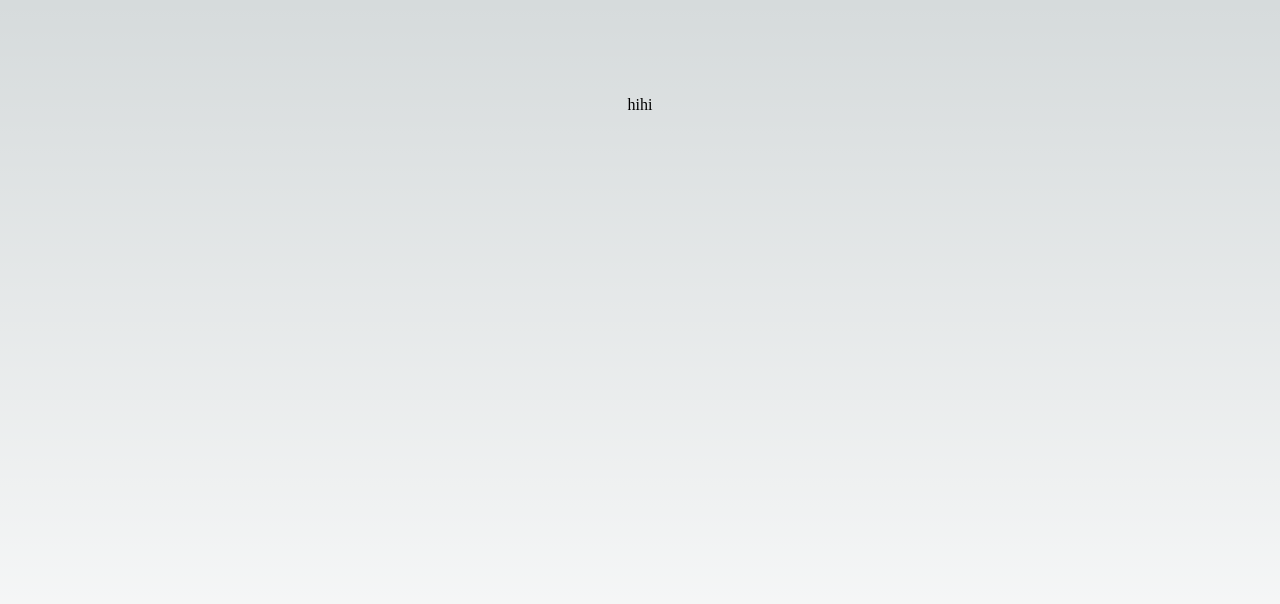
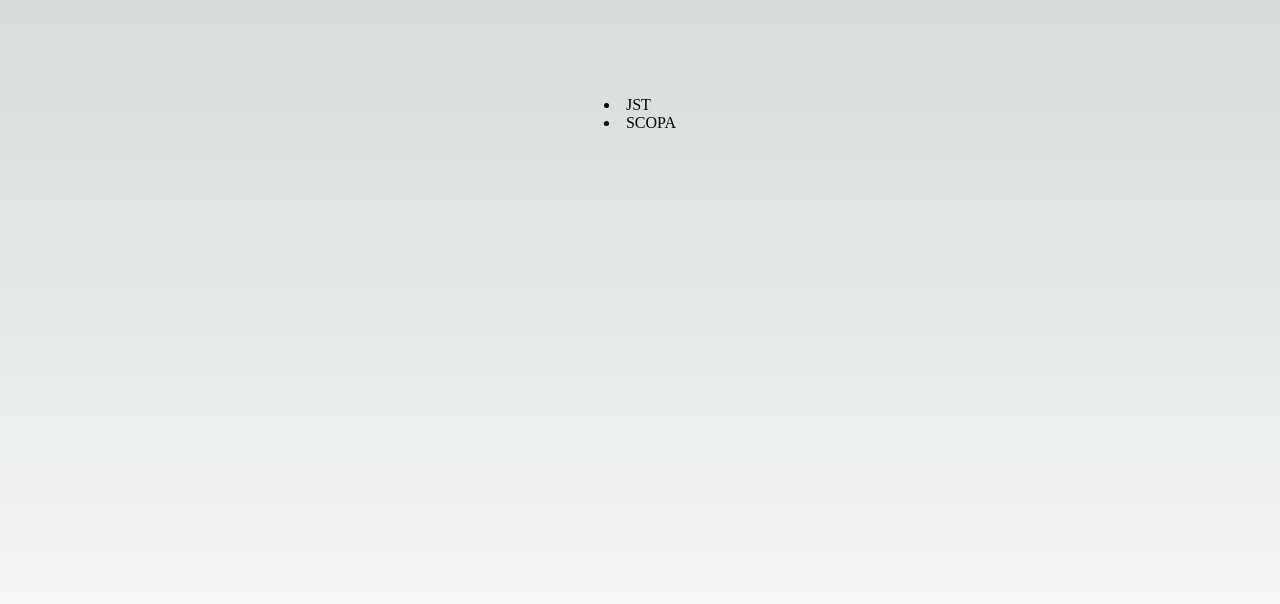
Before and after one commit to chichoon/about-me, a Next.js app: page / in a window 1280 px wide. Shown: the top 604 px of the page. Built offline with nearby package versions, Linux system fonts and the light colour scheme.

Commit message:
feat: :sparkles: 다이나믹 라우트 추가

```diff
--- a/src/assets/myInfo.json
+++ b/src/assets/myInfo.json
@@ -17,7 +17,8 @@
   },
   "projects": [
     {
-      "title": "뭐뭐하는프로젝트",
+      "key": "jst",
+      "title": "JST",
       "imageRef": "https://avatars.githubusercontent.com/u/37893979?v=4",
       "period": "2017년 3월 ~ 2021년 2월",
       "github": "https://github.com/chichoon",
@@ -26,7 +27,8 @@
       "description": ["뭐뭐뭐", "뭐뭐뭐", "뭐뭐뭐"]
     },
     {
-      "title": "뭐뭐하는프로젝트",
+      "key": "scopa",
+      "title": "SCOPA",
       "imageRef": "https://avatars.githubusercontent.com/u/37893979?v=4",
       "period": "2017년 3월 ~ 2021년 2월",
       "github": "https://github.com/chichoon",
--- a/src/pages/index.tsx
+++ b/src/pages/index.tsx
@@ -1,6 +1,8 @@
 import Head from 'next/head';
 
+import myInfo from '@/assets/myInfo.json';
 import styles from '@/styles/Home.module.css';
+import Link from 'next/link';
 
 const Home = () => {
   return (
@@ -11,7 +13,17 @@ const Home = () => {
         <meta name='viewport' content='width=device-width, initial-scale=1' />
         <link rel='icon' href='/favicon.ico' />
       </Head>
-      <main className={styles.main}>hihi</main>
+      <main className={styles.main}>
+        <menu>
+          {myInfo.projects.map(({ key, title }) => (
+            <li key={`experience-${key}`}>
+              <Link href={`/projects/${key}`}>
+                <span>{title}</span>
+              </Link>
+            </li>
+          ))}
+        </menu>
+      </main>
     </>
   );
 };
```
Also changed, not shown: src/pages/projects/[project].tsx (added, +10 -0 lines).
